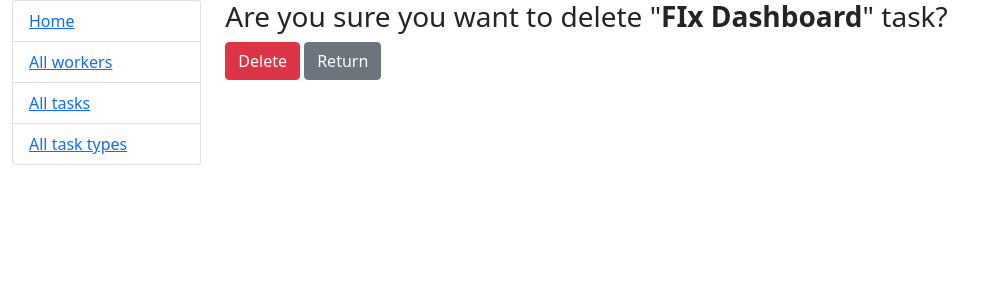
After one commit to Greenmanxd/it-company-task-manager, a Django app: page /task/3/delete/ in a window 1280 px wide. The commit adds this page. Shown: the top 300 px of the page, without its empty margins (0-998 px from the left). Run offline with Django 4.2, Linux system fonts and the light colour scheme; data comes from the database, SQL or seed files in the repository; both versions use the stored data as it was after the commit.

Commit message:
Add delete view for task

```diff
--- a/task_manager/urls.py
+++ b/task_manager/urls.py
@@ -15,6 +15,7 @@ from task_manager.views import (
     TaskTypeCreateView,
     TaskTypeUpdateView,
     TaskTypeDeleteView,
+    TaskDeleteView,
     toggle_status,
 
 )
@@ -32,6 +33,7 @@ urlpatterns = [
     path("task/<int:pk>/", TaskDetailView.as_view(), name="task-detail"),
     path("task/create/", TaskCreateView.as_view(), name="task-create"),
     path("task/<int:pk>/update/", TaskUpdateView.as_view(), name="task-update"),
+    path("task/<int:pk>/delete/", TaskDeleteView.as_view(), name="task-delete"),
     path("task/<int:pk>/update/complete/", toggle_status, name="toggle_status"),
 
     path("task-type/", TaskTypeView.as_view(), name="task-type-list"),
--- a/task_manager/views.py
+++ b/task_manager/views.py
@@ -83,6 +83,12 @@ class TaskUpdateView(generic.UpdateView):
     success_url = reverse_lazy("task_manager:task-list")
 
 
+class TaskDeleteView(generic.DeleteView):
+    model = Task
+    success_url = reverse_lazy("task_manager:task-list")
+    template_name = "task_manager/task_confirm_delete.html"
+
+
 def toggle_status(request, pk):
     status = Task.objects.get(id=pk)
     status.is_completed ^= True
--- /dev/null
+++ b/templates/task_manager/task_confirm_delete.html
@@ -0,0 +1,12 @@
+{% extends "base.html" %}
+
+
+{% block content %}
+  <form action="" method="post">
+    {% csrf_token %}
+    <h3>Are you sure you want to delete "<strong>{{ task.name }}</strong>" task?</h3>
+
+    <input type="submit" value="Delete" class="btn btn-danger">
+    <a href="{% url "task_manager:task-detail" pk=task.id %}" class="btn btn-secondary">Return</a>
+  </form>
+{% endblock %}
--- a/templates/task_manager/task_detail.html
+++ b/templates/task_manager/task_detail.html
@@ -23,6 +23,9 @@
   <a href="{% url "task_manager:task-update" pk=task.id %}" class="btn btn-primary" style="float: right">
     Update
   </a>
+  <a href="{% url "task_manager:task-delete" pk=task.id %}" class="btn btn-danger">
+    Delete
+  </a>
   <h3>Work on this task:</h3>
   {% for worker in task.assignees.all %}
     <ul>
```
Also changed, not shown: db.sqlite3, templates/task_manager/task_type_confirm_delete.html (line endings or trailing spaces).
